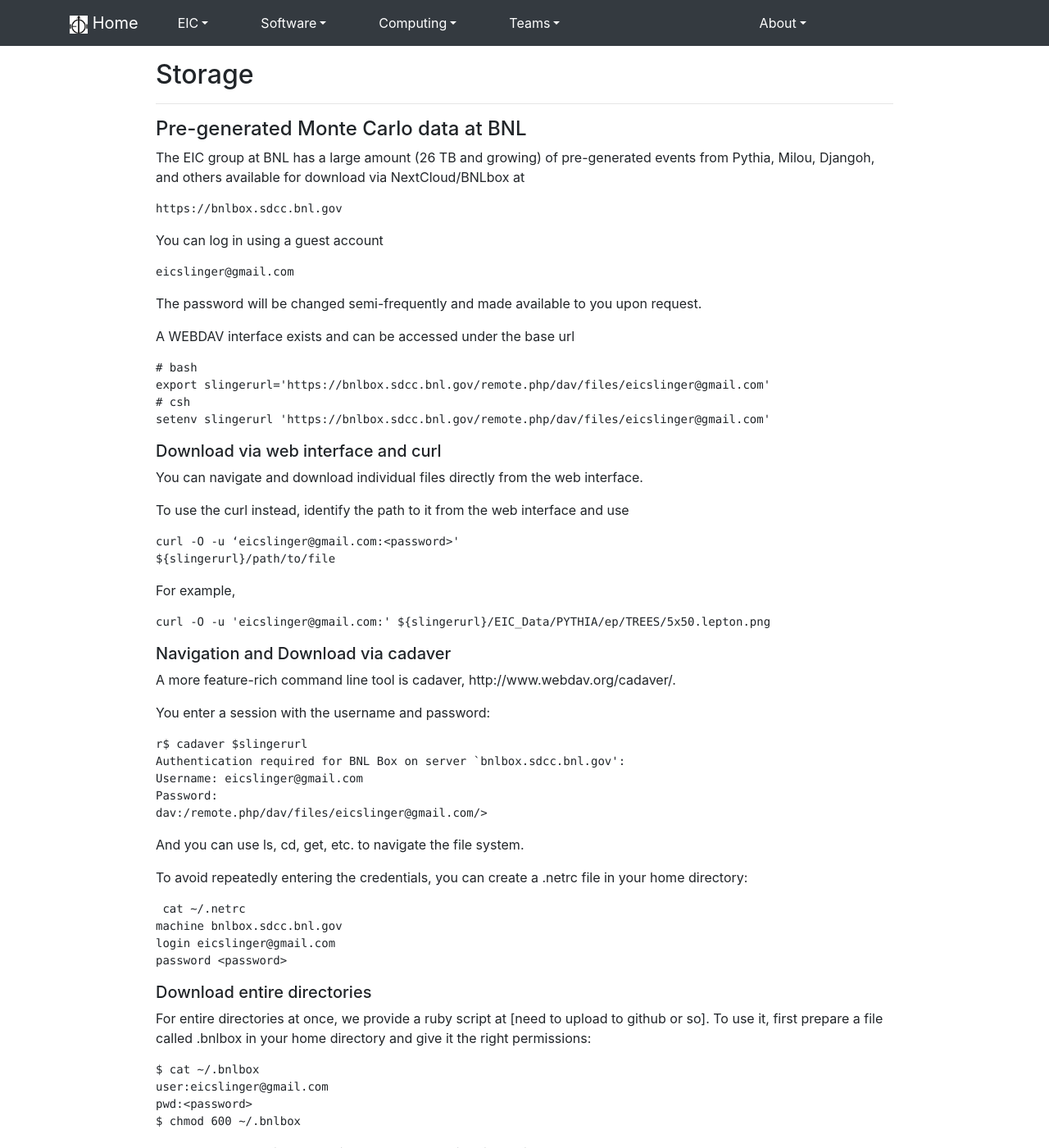
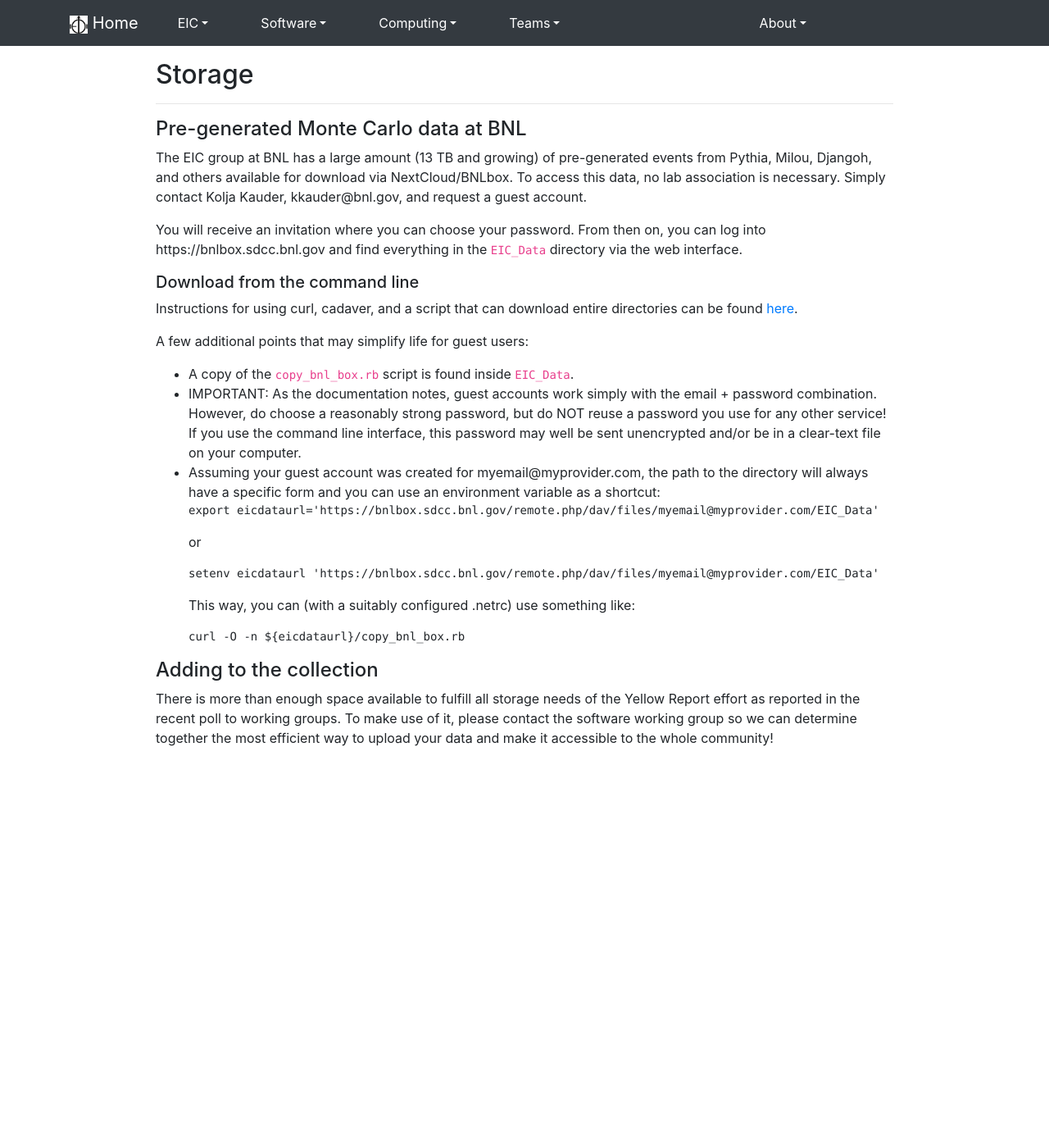
Before and after one commit to kkauder/eic.github.io, a Jekyll site: the page built from _computing/storage.md, in a window 1280 px wide and 1400 px high. Shown: the whole window at 82% size. Built offline with Jekyll 4.4.1, drawn with Linux system fonts in a browser that asks for light colours; nearby versions of some CDN libraries; some of the changed text lies outside the part shown.

Commit message:
Simplified bnlbox instructions thanks to Ofer's existing documentation. Removed reference to eicslinger since we cannot at this point distribute a password anyway

````diff
--- a/_computing/storage.md
+++ b/_computing/storage.md
@@ -10,102 +10,36 @@
 
 #### Pre-generated Monte Carlo data at BNL
 
-The EIC group at BNL has a large amount (26 TB and growing) of
+The EIC group at BNL has a large amount (13 TB and growing) of
 pre-generated events from Pythia, Milou, Djangoh, and others available
-for download via NextCloud/BNLbox at
+for download via NextCloud/BNLbox.
+To access this data, no lab association is necessary. Simply contact Kolja Kauder, kkauder@bnl.gov, and request a guest account.
+
+You will receive an invitation where you can choose your password. From then on, you can log into
+https://bnlbox.sdcc.bnl.gov
+and find everything in the ```EIC_Data``` directory via the web interface.
+
+
+##### Download from the command line ####
+
+Instructions for using curl, cadaver, and a script that can download entire directories can be found
+[here](https://racfjira.atlassian.net/wiki/spaces/BBD/pages/604307461/How+To+Access+BNL+Box+From+The+Command+Line).
+
+A few additional points that may simplify life for guest users:
+* A copy of the ```copy_bnl_box.rb``` script is found inside ```EIC_Data```.
+* IMPORTANT: As the documentation notes, guest accounts work simply with the email + password combination. However, do choose a reasonably strong password, but do NOT reuse a password you use for any other service! If you use the command line interface, this password may well be sent unencrypted and/or be in a clear-text file on your computer.
+* Assuming your guest account was created for myemail@myprovider.com, the path to the directory will always have a specific form and you can use an environment variable as a shortcut:
 ```
-https://bnlbox.sdcc.bnl.gov
+export eicdataurl='https://bnlbox.sdcc.bnl.gov/remote.php/dav/files/myemail@myprovider.com/EIC_Data'
 ```
-
-You can log in using a guest account
+or
 ```
-eicslinger@gmail.com
+setenv eicdataurl 'https://bnlbox.sdcc.bnl.gov/remote.php/dav/files/myemail@myprovider.com/EIC_Data'
 ```
-The password will be changed semi-frequently and made available to you
-upon request.
-
-A WEBDAV interface exists and can be accessed under the base url
+This way, you can (with a suitably configured .netrc) use something like:
 ```
-# bash
-export slingerurl='https://bnlbox.sdcc.bnl.gov/remote.php/dav/files/eicslinger@gmail.com'
-# csh
-setenv slingerurl 'https://bnlbox.sdcc.bnl.gov/remote.php/dav/files/eicslinger@gmail.com'
+curl -O -n ${eicdataurl}/copy_bnl_box.rb
 ```
-
-##### Download via web interface and curl
-
-You can navigate and download individual files directly from the web
-interface.
-
-To use the curl instead, identify the path to it from the web
-interface and use
-```
-curl -O -u ‘eicslinger@gmail.com:<password>'
-${slingerurl}/path/to/file
-```
-For example,
-```
-curl -O -u 'eicslinger@gmail.com:' ${slingerurl}/EIC_Data/PYTHIA/ep/TREES/5x50.lepton.png
-```
-
-##### Navigation and Download via cadaver
-A more feature-rich command line tool is cadaver,
-http://www.webdav.org/cadaver/.
-
-You enter a session with the username and password:
-```
-r$ cadaver $slingerurl
-Authentication required for BNL Box on server `bnlbox.sdcc.bnl.gov':
-Username: eicslinger@gmail.com
-Password:
-dav:/remote.php/dav/files/eicslinger@gmail.com/>
-```
-And you can use ls, cd, get, etc. to navigate the file system.
-
-To avoid repeatedly entering the credentials, you can create a .netrc
-file in your home directory:
-```
- cat ~/.netrc
-machine bnlbox.sdcc.bnl.gov
-login eicslinger@gmail.com
-password <password>
-```
-
-##### Download entire directories
-For entire directories at once, we provide a ruby script at
-[need to upload to github or so].
-To use it, first prepare a file called .bnlbox in your home directory
-and give it the right permissions:
-```
-$ cat ~/.bnlbox
-user:eicslinger@gmail.com
-pwd:<password>
-$ chmod 600 ~/.bnlbox
-```
-Then, you can use it to recursively download entire directories, e.g.
-```
-ruby copy_bnl_box.rb box:/EIC_Data/PYTHIA/ep/TREES
-```
-where the "box:" prefix makes the usage uf $slingerurl
-unnecessary. Note that this script is still in development, and
-otherwise convenience and feedback to the user are right now rather sparse.
-
-##### IMPORTANT #####
-* These are shared credentials for the whole community. With the
-  password, you have the power to change it, turn on additional
-  security features and so on. Please DO NOT do so, since it will make
-  it unusable for everyone else.
-
-* You cannot log into this gmail account, and emails sent to it will
-  be ignored. It is purely a throwaway account.
-
-* Note to RCF users, you can access this data directly at
-```
-/gpfs02/eic/DATA
-```
-
-### To repeat for emphasis, DO NOT change the password or otherwise impede others from using it. If this mechanism is repeatedly abused,  the community guest account will be deleted and sharing can only be  done individually on request. ###
-
 
 
 #### Adding to the collection ####
````
